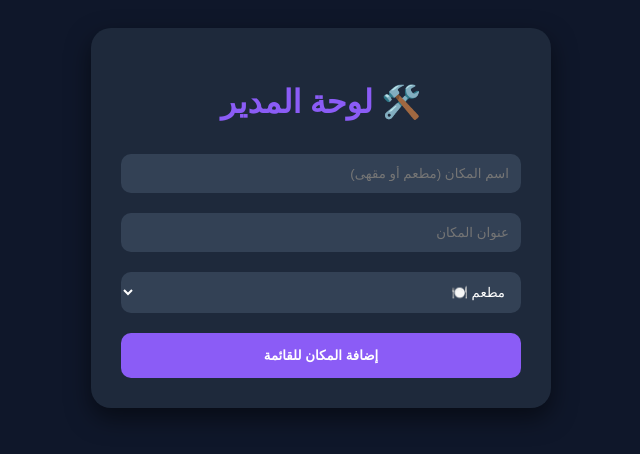
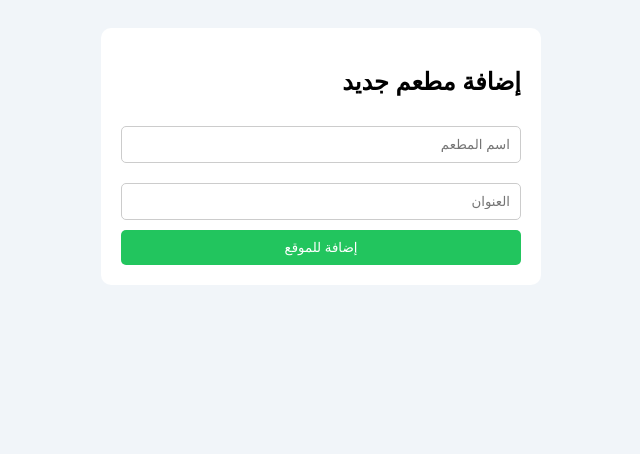
Before and after one commit to haldrby22-cpu/Tkpat-, a plain HTML site: page admin.html in a window 1280 px wide. Shown: the whole page, without its empty margins (319-959 px from the left). Drawn offline with Linux system fonts and the light colour scheme.

Commit message:
Refactor admin panel layout and styles

```diff
--- a/admin.html
+++ b/admin.html
@@ -2,62 +2,58 @@
 <html lang="ar" dir="rtl">
 <head>
     <meta charset="UTF-8">
+    <title>لوحة تحكم الأدمن</title>
+    <script src="https://www.gstatic.com/firebasejs/9.22.0/firebase-app-compat.js"></script>
+    <script src="https://www.gstatic.com/firebasejs/9.22.0/firebase-firestore-compat.js"></script>
     <style>
-        body { font-family: 'Segoe UI', sans-serif; background: #0f172a; color: white; padding: 20px; display: flex; justify-content: center; }
-        .admin-card { background: #1e293b; padding: 30px; border-radius: 20px; width: 100%; max-width: 400px; box-shadow: 0 10px 25px rgba(0,0,0,0.5); }
-        h1 { color: #8b5cf6; text-align: center; }
-        input, select { width: 100%; padding: 12px; margin: 10px 0; border-radius: 10px; border: none; background: #334155; color: white; box-sizing: border-box; }
-        button { width: 100%; padding: 15px; background: #8b5cf6; border: none; border-radius: 10px; color: white; font-weight: bold; cursor: pointer; margin-top: 10px; }
+        body { font-family: sans-serif; background: #f1f5f9; padding: 20px; }
+        .box { background: white; padding: 20px; border-radius: 10px; max-width: 400px; margin: auto; }
+        input { width: 100%; padding: 10px; margin: 10px 0; border-radius: 5px; border: 1px solid #ccc; box-sizing: border-box; }
+        button { width: 100%; padding: 10px; background: #22c55e; color: white; border: none; border-radius: 5px; cursor: pointer; }
     </style>
 </head>
 <body>
-
-<div class="admin-card">
-    <h1>🛠️ لوحة المدير</h1>
-    <input type="text" id="placeName" placeholder="اسم المكان (مطعم أو مقهى)">
-    <input type="text" id="placeAddress" placeholder="عنوان المكان">
-    <select id="placeType">
-        <option value="مطعم">مطعم 🍽️</option>
-        <option value="مقهى">مقهى ☕</option>
-    </select>
-    <button id="addPlaceBtn">إضافة المكان للقائمة</button>
+    <div class="box">
+        <h2>إضافة مطعم جديد</h2>
+        <input type="text" id="restName" placeholder="اسم المطعم">
+        <input type="text" id="restAddress" placeholder="العنوان">
+        <button onclick="addRestaurant()">إضافة للموقع</button>
     </div>
 
-<script type="module">
-    import { initializeApp } from "https://www.gstatic.com/firebasejs/9.22.0/firebase-app.js";
-    import { getFirestore, collection, addDoc } from "https://www.gstatic.com/firebasejs/9.22.0/firebase-firestore.js";
-
-    // إعدادات Firebase الخاصة بك
+    <script>
+        // بيانات مشروعك (تم تعبئتها بنجاح)
         const firebaseConfig = {
             apiKey: "AIzaSyApjsbc63GjzB7FYEZPBcJLKYc_delSe2Q",
+            authDomain: "tlpat-65977.firebaseapp.com",
             projectId: "tlpat-65977",
-        // ... باقي الإعدادات من ملفك السابق
+            storageBucket: "tlpat-65977.firebasestorage.app",
+            messagingSenderId: "831053645639",
+            appId: "1:831053645639:web:ce0595983df188e9e62e62"
         };
 
-    const app = initializeApp(firebaseConfig);
-    const db = getFirestore(app);
+        firebase.initializeApp(firebaseConfig);
+        const db = firebase.firestore();
 
-    document.getElementById("addPlaceBtn").addEventListener("click", async () => {
-        const name = document.getElementById("placeName").value;
-        const address = document.getElementById("placeAddress").value;
-        const type = document.getElementById("placeType").value;
+        function addRestaurant() {
+            const name = document.getElementById("restName").value;
+            const address = document.getElementById("restAddress").value;
 
-        if(!name || !address) return alert("يرجى ملء كافة البيانات");
+            if (!name || !address) {
+                alert("يرجى ملء جميع الحقول!");
+                return;
+            }
 
-        try {
-            await addDoc(collection(db, "restaurants"), {
+            db.collection("restaurants").add({
                 name: name,
-                address: address,
-                type: type, // يحفظ إذا كان مطعم أو مقهى
-                createdAt: new Date()
+                address: address
+            }).then(() => {
+                alert("تمت إضافة المطعم بنجاح!");
+                document.getElementById("restName").value = "";
+                document.getElementById("restAddress").value = "";
+            }).catch(error => {
+                alert("خطأ: " + error.message);
             });
-            alert(`✅ تم إضافة ${type} ${name} بنجاح!`);
-            document.getElementById("placeName").value = "";
-            document.getElementById("placeAddress").value = "";
-        } catch (e) {
-            alert("خطأ: " + e.message);
         }
-    });
     </script>
 </body>
 </html>
```
Lines whose indentation alone changed are shown as unchanged.
